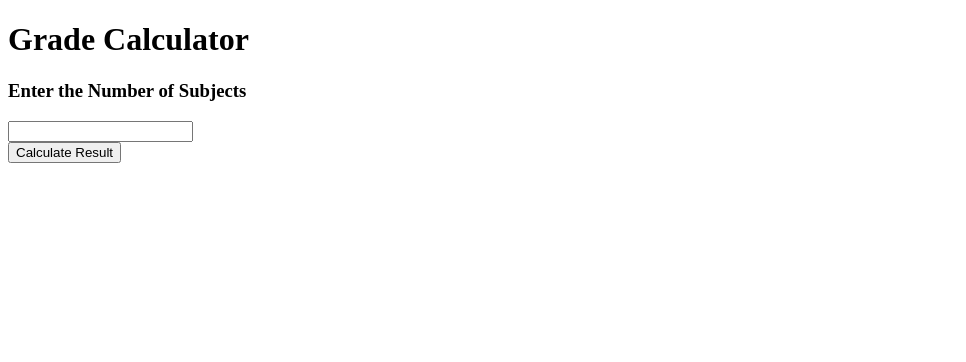
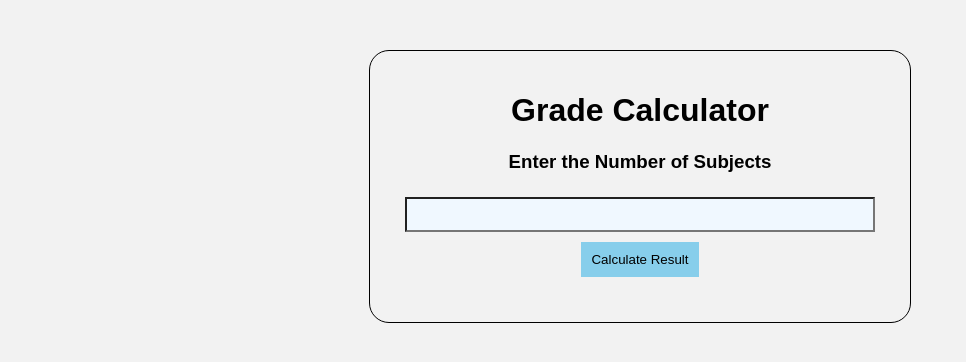
Before and after one commit to Curious-0/CSE24_JS, a plain HTML site: page Experiment 1/index.html in a window 1280 px wide. Shown: the whole page, without its empty margins (0-966 px from the left). Drawn offline with Linux system fonts and the light colour scheme.

Commit message:
Experiment 2

```diff
--- a/Experiment 1/index.html
+++ b/Experiment 1/index.html
@@ -4,7 +4,7 @@
     <meta charset="UTF-8">
     <meta name="viewport" content="width=device-width, initial-scale=1.0">
     <title>Experiment 1</title>
-    <link rel="stylesheet" href="./style.css">
+    <link rel="stylesheet" href="style.css">
 </head>
 <body>
     <h1>Grade Calculator</h1>
--- /dev/null
+++ b/Experiment 1/style.css
@@ -0,0 +1,38 @@
+body{
+font-family: Arial;
+background:#f2f2f2;
+text-align:center;
+border: 1px solid black;
+border-radius: 20px;
+height:auto;
+width: 500px;
+margin: auto;
+margin-top: 50px;
+padding: 20px;
+
+}
+
+input{
+width:90%;
+padding:8px;
+margin:5px;
+background-color: aliceblue;
+}
+
+button{
+padding:10px;
+margin:5px;
+background:skyblue;
+color:rgb(0, 0, 0);
+border:none;
+cursor:pointer;
+}
+button:hover{
+    background-color: rgb(17, 225, 229);
+}
+#result{
+margin-top:20px;
+text-align:left;
+font-family: 'Courier New', Courier, monospace;
+font-weight: bold;
+}
```
